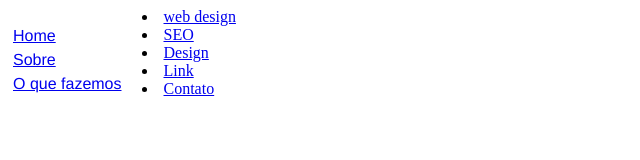
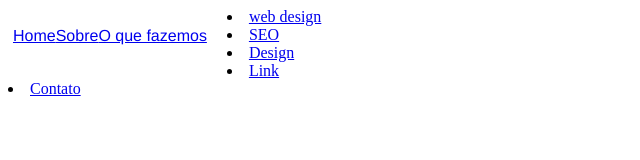
Before and after one commit to nicolassilveriojr/menus, a plain HTML site: page submenu.html in a window 1280 px wide. Shown: the whole page, without its empty margins (0-640 px from the left). Drawn offline with Linux system fonts and the light colour scheme.

Commit message:
SGFGNSDFG

```diff
--- a/submenu.html
+++ b/submenu.html
@@ -14,6 +14,11 @@
             font-family : helvetica;
             display : inline;
 
+        }
+
+        .menu li{
+            position : relative;
+            float : left
         }
     </style>
 </head>
```
